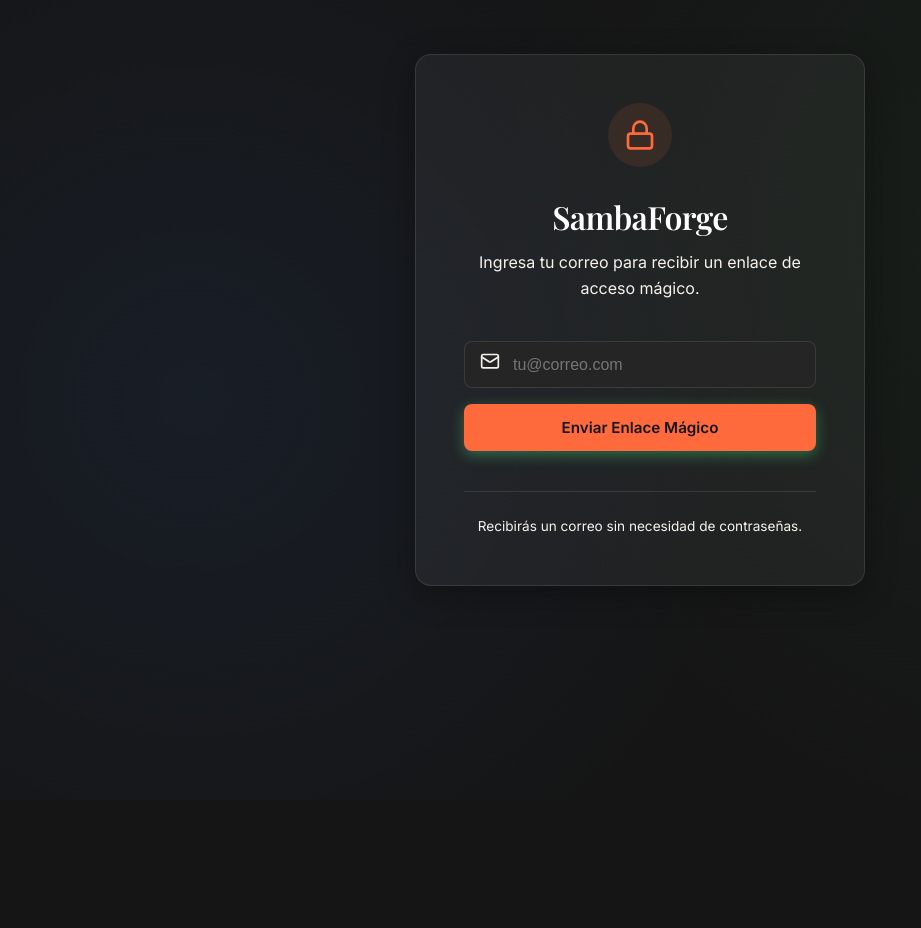
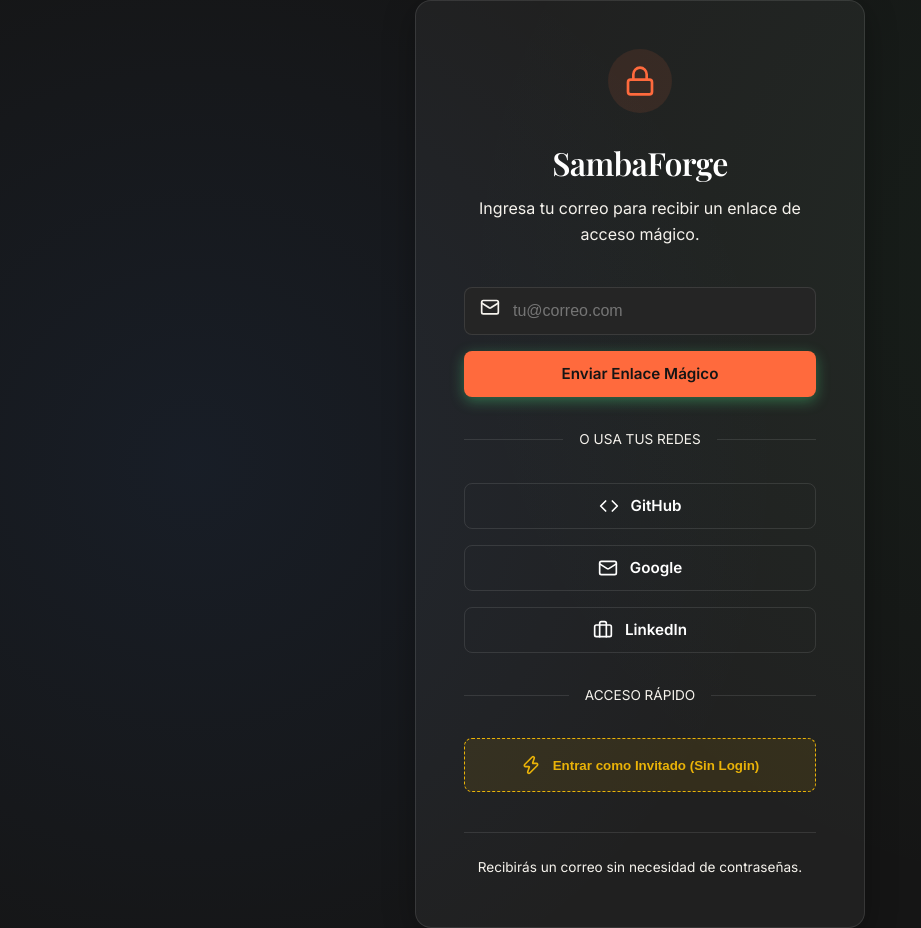
Before and after one commit to DGRcodex/sambaforge, a React (Vite) app: page /login in a window 1280 px wide. Shown: the whole page, without its empty margins (0-921 px from the left). Before the commit the page ends 800 px from the top, so only its background shows below. Built offline with nearby package versions, Linux system fonts and the light colour scheme.

Commit message:
feat: restore oauth and add guest login

```diff
--- a/src/context/AuthContext.jsx
+++ b/src/context/AuthContext.jsx
@@ -46,11 +46,23 @@
   };
 
   const signOut = async () => {
+    if (user && user.id === 'guest_user') {
+      setUser(null);
+      return;
+    }
     await supabase.auth.signOut();
   };
 
+  const signInAsGuest = () => {
+    setUser({
+      id: 'guest_user',
+      email: 'invitado@sambaforge.com',
+      user_metadata: { name: 'Invitado' }
+    });
+  };
+
   return (
-    <AuthContext.Provider value={{ user, loading, signInWithOAuth, signInWithOtp, signOut }}>
+    <AuthContext.Provider value={{ user, loading, signInWithOAuth, signInWithOtp, signOut, signInAsGuest }}>
       {!loading && children}
     </AuthContext.Provider>
   );
--- a/src/pages/Login.jsx
+++ b/src/pages/Login.jsx
@@ -1,11 +1,11 @@
 import { useState } from 'react';
 import { useAuth } from '../context/AuthContext';
 import { useLanguage } from '../context/LanguageContext';
-import { Mail, Lock, AlertCircle, CheckCircle2, Loader2 } from 'lucide-react';
+import { Mail, Lock, AlertCircle, CheckCircle2, Loader2, Code, Briefcase, Zap } from 'lucide-react';
 import { Navigate } from 'react-router-dom';
 
 export default function Login() {
-  const { user, signInWithOtp } = useAuth();
+  const { user, signInWithOtp, signInWithOAuth, signInAsGuest } = useAuth();
   const { lang } = useLanguage();
   const [email, setEmail] = useState('');
   const [error, setError] = useState(null);
@@ -16,7 +16,16 @@
     return <Navigate to="/" replace />;
   }
 
-  const handleLogin = async (e) => {
+  const handleOAuth = async (provider) => {
+    try {
+      setError(null);
+      await signInWithOAuth(provider);
+    } catch (err) {
+      setError(err.message);
+    }
+  };
+
+  const handleMagicLink = async (e) => {
     e.preventDefault();
     if (!email) return;
 
@@ -52,7 +61,7 @@
             </p>
           </div>
         ) : (
-          <form onSubmit={handleLogin} style={{ display: 'flex', flexDirection: 'column', gap: '1rem' }}>
+          <form onSubmit={handleMagicLink} style={{ display: 'flex', flexDirection: 'column', gap: '1rem' }}>
             <div style={{ position: 'relative' }}>
               <div style={{ position: 'absolute', left: '1rem', top: '50%', transform: 'translateY(-50%)', color: 'var(--text-secondary)', pointerEvents: 'none' }}>
                 <Mail size={20} />
@@ -83,6 +92,47 @@
           </form>
         )}
 
+        <div style={{ margin: '2rem 0', display: 'flex', alignItems: 'center', gap: '1rem', color: 'var(--text-secondary)' }}>
+          <div style={{ flex: 1, height: '1px', background: 'var(--glass-border)' }}></div>
+          <span style={{ fontSize: '0.85rem', textTransform: 'uppercase' }}>O usa tus redes</span>
+          <div style={{ flex: 1, height: '1px', background: 'var(--glass-border)' }}></div>
+        </div>
+
+        <div style={{ display: 'flex', flexDirection: 'column', gap: '1rem' }}>
+          <button className="btn btn-outline" onClick={() => handleOAuth('github')} style={{ display: 'flex', justifyContent: 'center', gap: '0.75rem' }}>
+            <Code size={20} /> GitHub
+          </button>
+
+          <button className="btn btn-outline" onClick={() => handleOAuth('google')} style={{ display: 'flex', justifyContent: 'center', gap: '0.75rem' }}>
+            <Mail size={20} /> Google
+          </button>
+
+          <button className="btn btn-outline" onClick={() => handleOAuth('linkedin_oidc')} style={{ display: 'flex', justifyContent: 'center', gap: '0.75rem' }}>
+            <Briefcase size={20} /> LinkedIn
+          </button>
+        </div>
+
+        <div style={{ margin: '2rem 0', display: 'flex', alignItems: 'center', gap: '1rem', color: 'var(--text-secondary)' }}>
+          <div style={{ flex: 1, height: '1px', background: 'var(--glass-border)' }}></div>
+          <span style={{ fontSize: '0.85rem', textTransform: 'uppercase' }}>Acceso Rápido</span>
+          <div style={{ flex: 1, height: '1px', background: 'var(--glass-border)' }}></div>
+        </div>
+
+        <button
+          onClick={signInAsGuest}
+          style={{
+            width: '100%', padding: '1rem', background: 'rgba(234, 179, 8, 0.1)',
+            border: '1px dashed #eab308', borderRadius: 'var(--radius-sm)',
+            color: '#eab308', display: 'flex', justifyContent: 'center',
+            alignItems: 'center', gap: '0.75rem', fontWeight: 'bold',
+            cursor: 'pointer', transition: 'all 0.2s'
+          }}
+          onMouseOver={(e) => e.currentTarget.style.background = 'rgba(234, 179, 8, 0.2)'}
+          onMouseOut={(e) => e.currentTarget.style.background = 'rgba(234, 179, 8, 0.1)'}
+        >
+          <Zap size={20} /> Entrar como Invitado (Sin Login)
+        </button>
+
         {error && (
           <div style={{ marginTop: '1.5rem', padding: '1rem', background: 'rgba(248, 113, 113, 0.1)', border: '1px solid var(--accent-error)', borderRadius: 'var(--radius-sm)', color: 'var(--accent-error)', display: 'flex', alignItems: 'flex-start', gap: '0.75rem', fontSize: '0.9rem', textAlign: 'left' }}>
             <AlertCircle size={20} style={{ flexShrink: 0 }} />
```
